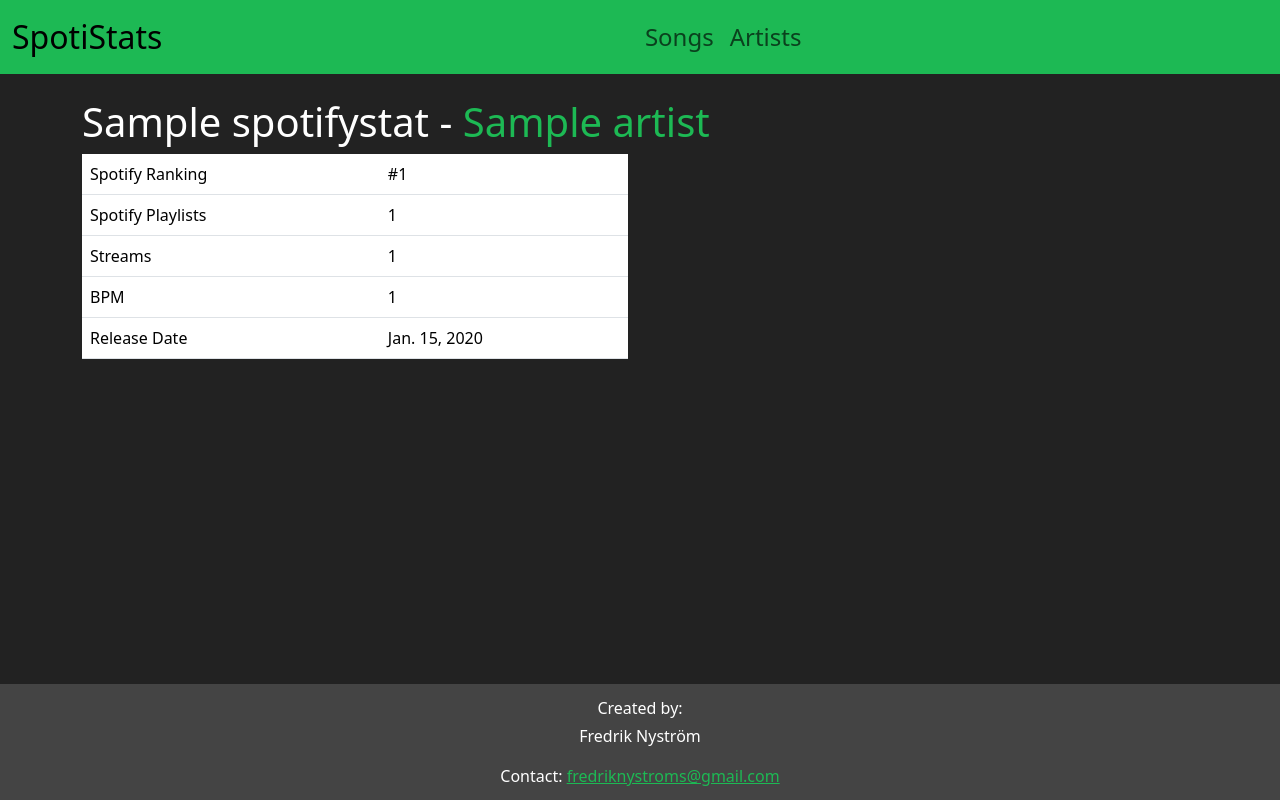
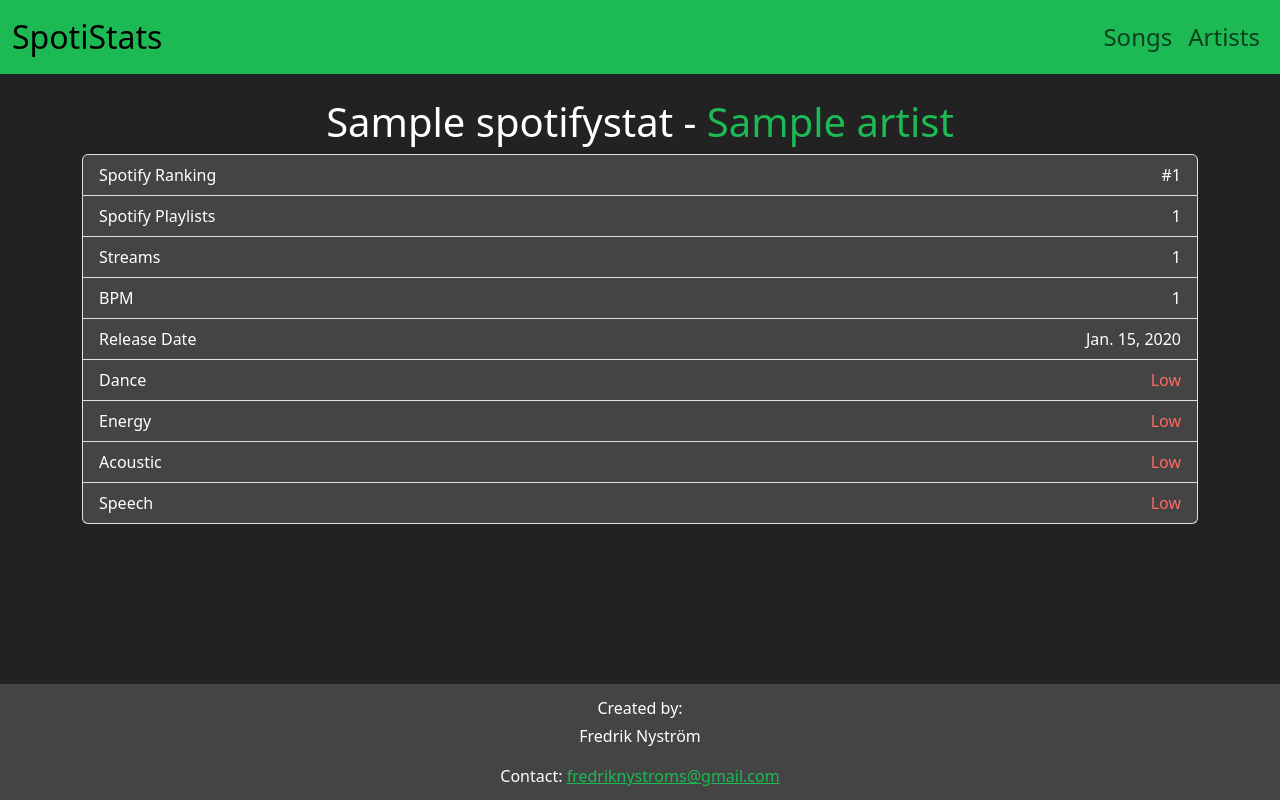
Before and after one commit to fredriknystrom/spotify_stats_23, a Django app: page /spotifyapp/song-info/1/ in a window 1280 px wide. Run offline with Django 4.2, Linux system fonts and the light colour scheme; tables that the repository leaves empty hold one stand-in row (values such as "Sample post"); some libraries are stand-ins or nearby versions.

Commit message:
visuals + show artists avg bpm

```diff
--- a/spotify_project/spotifyapp/filters/artist_filter.py
+++ b/spotify_project/spotifyapp/filters/artist_filter.py
@@ -8,8 +8,7 @@
         lookup_expr='istartswith',
         widget=forms.TextInput(
         attrs={ "class":"form-control",
-               "placeholder": "Enter artist here...",
-               "style": "width: 636px;"}
+               "placeholder": "Enter artist here..."}
         )
     )
 
--- a/spotify_project/spotifyapp/models.py
+++ b/spotify_project/spotifyapp/models.py
@@ -13,6 +13,33 @@
             total += spotify_stat.streams
 
         return round(total/100000)
+
+    def avg_bpm(self):
+        total_bpm = 0
+        count = 0
+
+        # Iterate through the related SpotifyStats objects
+        for spotify_stat in self.spotifystats_set.all():
+            total_bpm += spotify_stat.bpm
+            count += 1
+
+        # Calculate the average BPM and handle division by zero
+        if count > 0:
+            average_bpm = total_bpm / count
+            return round(average_bpm)
+        else:
+            return 0
+
+    def in_playlists(self):
+        # Initialize a variable to store the total in_spotify_playlists count
+        total_playlists = 0
+
+        # Iterate through the related SpotifyStats objects
+        for spotify_stat in self.spotifystats_set.all():
+            total_playlists += spotify_stat.in_spotify_playlists
+
+        # Return the total count of in_spotify_playlists
+        return total_playlists
 
     def low_medium_high_counts(self, field_name):
         # Initialize counters for low, medium, and high
--- a/spotify_project/spotifyapp/templates/spotifyapp/base.html
+++ b/spotify_project/spotifyapp/templates/spotifyapp/base.html
@@ -31,11 +31,7 @@
             <nav class="navbar navbar-expand-lg navbar-light bg-spotify-green">
                 <div class="container-fluid">
                     <a class="navbar-brand" href="{% url 'song-search' %}" style="font-size: 32px;">SpotiStats</a>
-                    <button class="navbar-toggler" type="button" data-bs-toggle="collapse" data-bs-target="#navbarNav" aria-controls="navbarNav" aria-expanded="false" aria-label="Toggle navigation">
-                        <span class="navbar-toggler-icon"></span>
-                    </button>
-                    <div class="collapse navbar-collapse justify-content-center" id="navbarNav">
-                        <ul class="navbar-nav" style="font-size: 24px;">
+                    <ul class="navbar-nav ml-auto" style="font-size: 24px;">
                         <li class="nav-item">
                             <a class="nav-link{% if request.resolver_match.url_name == 'song-search' %} active{% endif %}" href="{% url 'song-search' %}">Songs</a>
                         </li>
@@ -44,7 +40,7 @@
                         </li>
                     </ul>
                 </div>
-                </div>
+            </nav>
             </nav>
         </header>
 
--- a/spotify_project/spotifyapp/templates/spotifyapp/song_info.html
+++ b/spotify_project/spotifyapp/templates/spotifyapp/song_info.html
@@ -3,7 +3,7 @@
 {% block title %}Song Information: {{ song.title }}{% endblock %}
 
 {% block content %}
-<h1>{{ song.title }}
+<h1 class="text-center">{{ song.title }}
     -
    {% if song.artists.all %}
        {% for artist in song.artists.all %}
@@ -14,39 +14,67 @@
    {% endif %}
 </h1>
 
-<div class="row">
-    <!-- Left Column (Table) -->
-    <div class="col-md-6">
-        <table class="table text-white bg-light-grey">
-            <tbody>
-                <tr>
-                    <td>Spotify Ranking</td>
-                    <td>#{{ song.in_spotify_charts }}</td>
-                </tr>
-                <tr>
-                    <td>Spotify Playlists</td>
-                    <td>{{ song.in_spotify_playlists }}</td>
-                </tr>
-                <tr>
-                    <td>Streams</td>
-                    <td>{{ song.streams }}</td>
-                </tr>
-                <tr>
-                    <td>BPM</td>
-                    <td>{{ song.bpm }}</td>
-                </tr>
-                <tr>
-                    <td>Release Date</td>
-                    <td>{{ song.released_date }}</td>
-                </tr>
-            </tbody>
-        </table>
-    </div>
-
-    <!-- Right Column (Other Content) -->
-    <div class="col-md-6">
-        <!-- Add your other content here -->
-    </div>
-</div>
+        <ul class="list-group">
+            <li class="list-group-item bg-light-grey d-flex justify-content-between">
+                <span class="text-white no-underline">Spotify Ranking</span>
+                <span class="text-white no-underline">#{{ song.in_spotify_charts }}</span>
+            </li>
+            <li class="list-group-item bg-light-grey d-flex justify-content-between">
+                <span class="text-white no-underline">Spotify Playlists</span>
+                <span class="text-white no-underline">{{ song.in_spotify_playlists }}</span>
+            </li>
+            <li class="list-group-item bg-light-grey d-flex justify-content-between">
+                <span class="text-white no-underline">Streams</span>
+                <span class="text-white no-underline">{{ song.streams }}</span>
+            </li>
+            <li class="list-group-item bg-light-grey d-flex justify-content-between">
+                <span class="text-white no-underline">BPM</span>
+                <span class="text-white no-underline">{{ song.bpm }}</span>
+            </li>
+            <li class="list-group-item bg-light-grey d-flex justify-content-between">
+                <span class="text-white no-underline">Release Date</span>
+                <span class="text-white no-underline">{{ song.released_date }}</span>
+            </li>
+            <li class="list-group-item bg-light-grey d-flex justify-content-between">
+                <span class="text-white no-underline">Dance</span>
+                {% if song.danceability_percentage == 1 %}
+                    <span style="color: #FF6961">Low</span>
+                {% elif song.danceability_percentage == 2 %}
+                    <span style="color: #F8D66D">Medium</span>
+                {% elif song.danceability_percentage == 3 %}
+                    <span style="color: #8CD47E">High</span>
+                {% endif %}
+            </li>
+            <li class="list-group-item bg-light-grey d-flex justify-content-between">
+                <span class="text-white no-underline">Energy</span>
+                {% if song.energy_percentage == 1 %}
+                    <span style="color: #FF6961">Low</span>
+                {% elif song.energy_percentage == 2 %}
+                    <span style="color: #F8D66D">Medium</span>
+                {% elif song.energy_percentage == 3 %}
+                    <span style="color: #8CD47E">High</span>
+                {% endif %}
+            </li>
+            <li class="list-group-item bg-light-grey d-flex justify-content-between">
+                <span class="text-white no-underline">Acoustic</span>
+                {% if song.acousticness_percentage == 1 %}
+                    <span style="color: #FF6961">Low</span>
+                {% elif song.acousticness_percentage == 2 %}
+                    <span style="color: #F8D66D">Medium</span>
+                {% elif song.acousticness_percentage == 3 %}
+                    <span style="color: #8CD47E">High</span>
+                {% endif %}
+            </li>
+            <li class="list-group-item bg-light-grey d-flex justify-content-between">
+                <span class="text-white no-underline">Speech</span>
+                {% if song.speechiness_percentage == 1 %}
+                    <span style="color: #FF6961">Low</span>
+                {% elif song.speechiness_percentage == 2 %}
+                    <span style="color: #F8D66D">Medium</span>
+                {% elif song.speechiness_percentage == 3 %}
+                    <span style="color: #8CD47E">High</span>
+                {% endif %}
+            </li>
+        </ul>
 
 {% endblock %}
```
Also changed, not shown: spotify_project/spotifyapp/templates/spotifyapp/artist_info.html (+10 -7 lines), spotify_project/spotifyapp/templates/spotifyapp/artist_search.html (+1 -13 lines), spotify_project/spotifyapp/templates/spotifyapp/song_search.html (+11 -13 lines). Lines whose indentation alone changed are shown as unchanged.
